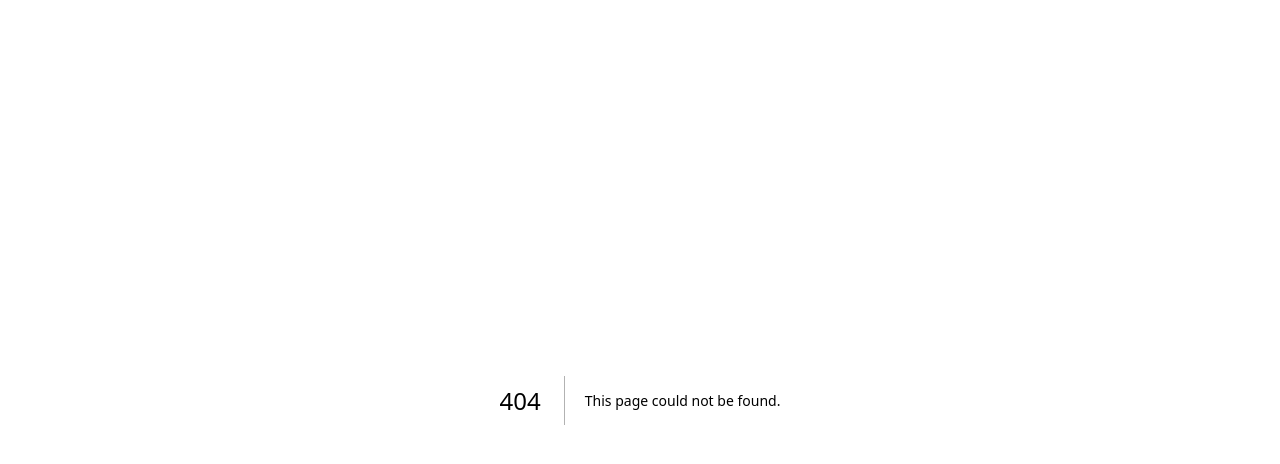
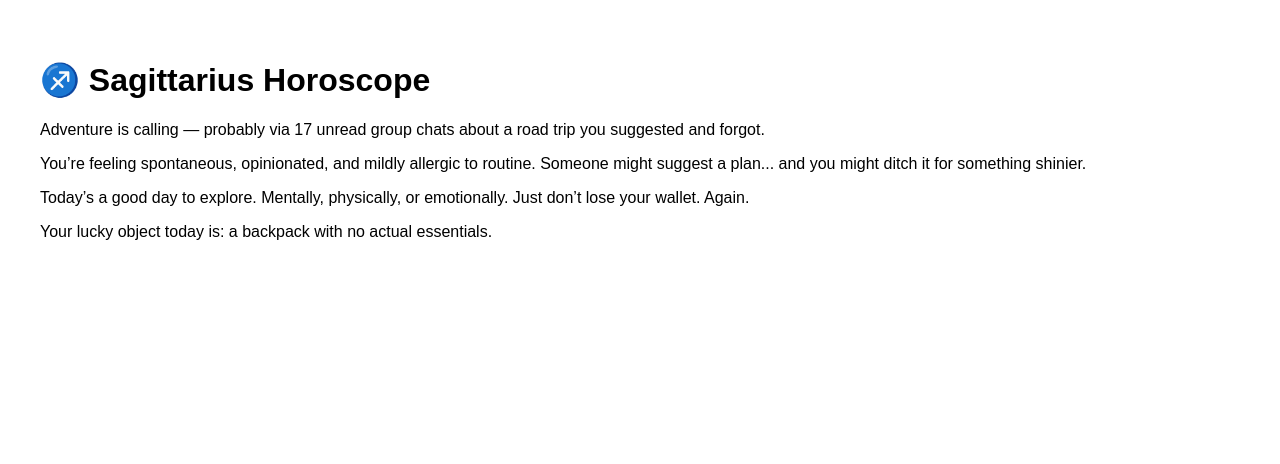
Before and after one commit to starscription/starscription, a Next.js app: page /horoscopes/sagitarius in a window 1280 px wide. Before the commit this address had no page. Shown: the top 464 px of the page. Built offline with nearby package versions, Linux system fonts and the light colour scheme.

Commit message:
Create sagittarius.js

```diff
--- /dev/null
+++ b/pages/horoscopes/sagitarius.js
@@ -0,0 +1,19 @@
+export default function Sagittarius() {
+  return (
+    <div style={{ padding: '2rem', fontFamily: 'Arial, sans-serif' }}>
+      <h1>♐️ Sagittarius Horoscope</h1>
+      <p>
+        Adventure is calling — probably via 17 unread group chats about a road trip you suggested and forgot.
+      </p>
+      <p>
+        You’re feeling spontaneous, opinionated, and mildly allergic to routine. Someone might suggest a plan... and you might ditch it for something shinier.
+      </p>
+      <p>
+        Today’s a good day to explore. Mentally, physically, or emotionally. Just don’t lose your wallet. Again.
+      </p>
+      <p>
+        Your lucky object today is: a backpack with no actual essentials.
+      </p>
+    </div>
+  );
+}
```
